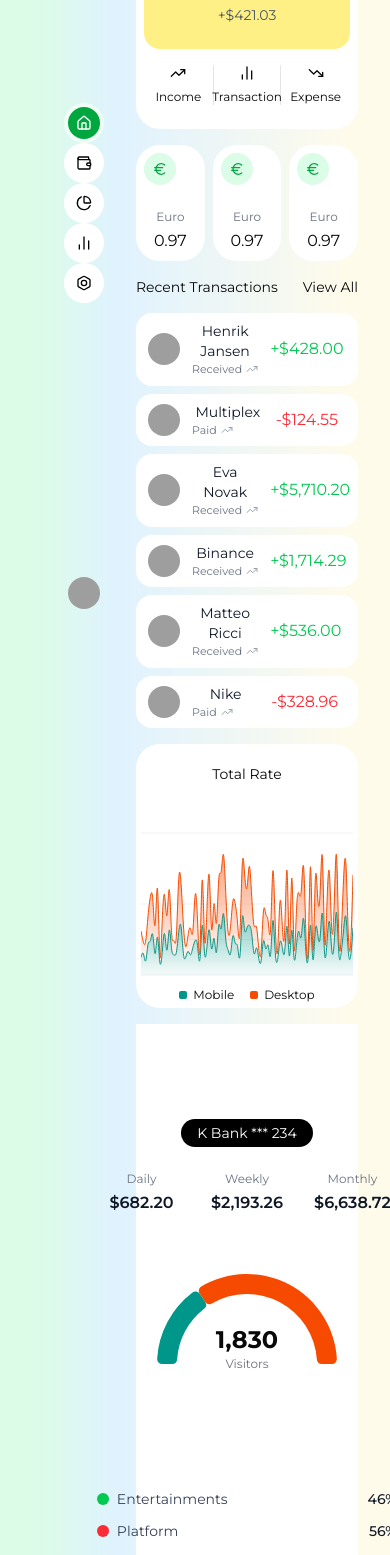
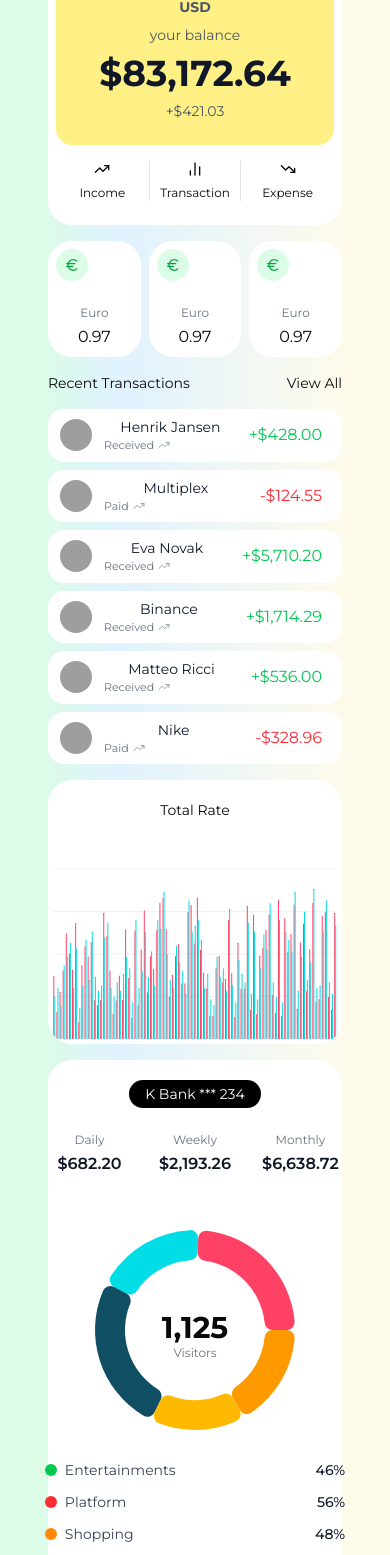
Before and after one commit to kaungkhantdev/financial-web, a React (Vite) app: page / in a window 390 px wide. Shown: the part 251-1806 px from the top of the page. Built offline with nearby package versions, Linux system fonts and the light colour scheme; grey boxes are pictures that could not be loaded.

Commit message:
add for responsive

```diff
--- a/src/components/layouts/Header.tsx
+++ b/src/components/layouts/Header.tsx
@@ -37,7 +37,7 @@ const NavItem: React.FC<NavItemProps> = ({ navParams, children }) => {
     <Link
       to={navParams.url}
       className={`rounded-full transition-colors ${
-        isActive ? "text-green-600" : "text-gray-500 hover:text-gray-700"
+        isActive ? "text-green-500" : "text-gray-500 hover:text-gray-700"
       }`}
     >
       {children}
@@ -59,7 +59,7 @@ const IconWrapper = ({
   >
     <div
       className={`w-8 h-8 rounded-full flex items-center justify-center transition-colors ${
-        active ? "bg-green-600" : "bg-white"
+        active ? "bg-green-500" : "bg-white"
       }`}
     >
       {children}
@@ -72,15 +72,16 @@ const Header: React.FC = () => {
   const currentPath = location.pathname;
 
   return (
-    <header className="px-8 py-4 h-screen sticky top-0">
+    <header className="md:px-8">
       {/* Top Bar */}
-      <div className=" flex flex-col items-center justify-between h-full">
+      <div className="lg:flex items-center justify-center w-full lg:min-h-screen">
+        <div className="flex items-center justify-between lg:min-h-screen lg:flex-col h-full w-full pb-10 md:py-8 lg:py-5">
           <img src={Logo} alt="Bank Logo" className="w-8 h-8" />
 
           {/* Greeting + Navigation */}
           <div className="">
             {/* Navigation Tabs */}
-          <div className="">
+            <div className="flex lg:block">
               {routes.map((route) => {
                 const Icon = route.icon;
                 const isActive = currentPath === route.url;
@@ -110,6 +111,7 @@ const Header: React.FC = () => {
             </Avatar>
           </div>
         </div>
+      </div>
 
 
     </header>
--- a/src/components/layouts/MainLayout.tsx
+++ b/src/components/layouts/MainLayout.tsx
@@ -5,7 +5,7 @@ import Loading from '../common/Loading';
 
 function MainLayout() {
   return (
-    <div className="flex w-full min-h-screen mx-auto">
+    <div className="lg:flex w-full min-h-screen mx-auto flex-wrap p-4 md:p-0">
       <Header />
       <main className="flex-1">
         <Suspense fallback={<Loading />}>
--- /dev/null
+++ b/src/features/finance/components/ChartPieDonutText.tsx
@@ -0,0 +1,167 @@
+"use client"
+
+import * as React from "react"
+import { Label, Pie, PieChart } from "recharts"
+
+import {
+  type ChartConfig,
+  ChartContainer,
+  ChartTooltip,
+  ChartTooltipContent,
+} from "@/components/ui/chart"
+
+export const description = "A donut chart with text"
+
+const chartData = [
+  { browser: "chrome", visitors: 275, fill: "var(--color-chrome)" },
+  { browser: "safari", visitors: 200, fill: "var(--color-safari)" },
+  { browser: "firefox", visitors: 287, fill: "var(--color-firefox)" },
+  { browser: "edge", visitors: 173, fill: "var(--color-edge)" },
+  { browser: "other", visitors: 190, fill: "var(--color-other)" },
+]
+
+const chartConfig = {
+  visitors: {
+    label: "Visitors",
+  },
+  chrome: {
+    label: "Chrome",
+    color: "var(--chart-1)",
+  },
+  safari: {
+    label: "Safari",
+    color: "var(--chart-2)",
+  },
+  firefox: {
+    label: "Firefox",
+    color: "var(--chart-3)",
+  },
+  edge: {
+    label: "Edge",
+    color: "var(--chart-4)",
+  },
+  other: {
+    label: "Other",
+    color: "var(--chart-5)",
+  },
+} satisfies ChartConfig
+
+export function ChartPieDonutText() {
+  const totalVisitors = React.useMemo(() => {
+    return chartData.reduce((acc, curr) => acc + curr.visitors, 0)
+  }, [])
+
+  return (
+        <div>
+          <div className="items-center pb-0">
+            <div className="mb-6 flex items-center justify-center">
+                <div className="py-1 px-4 rounded-full flex items-center justify-center bg-black dark:bg-green-950">
+                    <p className="text-sm text-white">K Bank *** 234</p>
+                </div>
+            </div>
+
+            <div className="grid grid-cols-3 gap-4 mb-6">
+                <div>
+                    <p className="text-xs text-gray-500 mb-1">Daily</p>
+                    <p className="font-semibold text-gray-900 dark:text-white">$682.20</p>
+                </div>
+                <div>
+                    <p className="text-xs text-gray-500 mb-1">Weekly</p>
+                    <p className="font-semibold text-gray-900 dark:text-white">$2,193.26</p>
+                </div>
+                <div>
+                    <p className="text-xs text-gray-500 mb-1">Monthly</p>
+                    <p className="font-semibold text-gray-900 dark:text-white">$6,638.72</p>
+                </div>
+            </div>
+
+          </div>
+          <div className="flex flex-1 items-center pb-0">
+            <ChartContainer
+              config={chartConfig}
+              className="mx-auto aspect-square w-full max-w-[260px]"
+            >
+                <PieChart>
+                    <ChartTooltip
+                        cursor={false}
+                        content={<ChartTooltipContent hideLabel />}
+                    />
+                    <Pie
+                      data={chartData}
+                      dataKey="visitors"
+                      nameKey="browser"
+                      innerRadius={70}
+                      outerRadius={100}
+                      strokeWidth={5}
+                      cornerRadius={8}
+                    >
+                    <Label
+                        content={({ viewBox }) => {
+                        if (viewBox && "cx" in viewBox && "cy" in viewBox) {
+                            return (
+                            <text
+                                x={viewBox.cx}
+                                y={viewBox.cy}
+                                textAnchor="middle"
+                                dominantBaseline="middle"
+                            >
+                                <tspan
+                                x={viewBox.cx}
+                                y={viewBox.cy}
+                                className="fill-foreground text-3xl font-bold"
+                                >
+                                {totalVisitors.toLocaleString()}
+                                </tspan>
+                                <tspan
+                                x={viewBox.cx}
+                                y={(viewBox.cy || 0) + 24}
+                                className="fill-muted-foreground"
+                                >
+                                Visitors
+                                </tspan>
+                            </text>
+                            )
+                        }
+                        }}
+                    />
+                    </Pie>
+                </PieChart>
+            </ChartContainer>
+          </div>
+          <div className="flex-col gap-2 text-sm">
+            {/* Category List */}
+            <div className="space-y-3">
+                <div className="flex items-center justify-between">
+                    <div className="flex items-center space-x-2">
+                    <div className="w-3 h-3 bg-green-500 rounded-full"></div>
+                    <span className="text-sm text-gray-700">Entertainments</span>
+                    </div>
+                    <span className="text-sm font-medium text-gray-900 dark:text-white">46%</span>
+                </div>
+                <div className="flex items-center justify-between">
+                    <div className="flex items-center space-x-2">
+                    <div className="w-3 h-3 bg-red-500 rounded-full"></div>
+                    <span className="text-sm text-gray-700">Platform</span>
+                    </div>
+                    <span className="text-sm font-medium text-gray-900 dark:text-white">56%</span>
+                </div>
+                <div className="flex items-center justify-between">
+                    <div className="flex items-center space-x-2">
+                    <div className="w-3 h-3 bg-orange-400 rounded-full"></div>
+                    <span className="text-sm text-gray-700">Shopping</span>
+                    </div>
+                    <span className="text-sm font-medium text-gray-900 dark:text-white">48%</span>
+                </div>
+                <div className="flex items-center justify-between">
+                    <div className="flex items-center space-x-2">
+                    <div className="w-3 h-3 bg-blue-500 rounded-full"></div>
+                    <span className="text-sm text-gray-700">Food & health</span>
+                    </div>
+                    <span className="text-sm font-medium text-gray-900 dark:text-white">63%</span>
+                </div>
+            </div>
+          </div>
+        </div>
+  )
+
+}
--- a/src/features/finance/components/Finance.tsx
+++ b/src/features/finance/components/Finance.tsx
@@ -1,16 +1,17 @@
 import { TrendingUp, TrendingDown, ChartNoAxesColumn, Euro, ChartSpline, BellDot } from 'lucide-react';
-import ChartRadialStacked from './ChartRadialStacked';
+// import ChartRadialStacked from './ChartRadialStacked';
 import TransactionList from './TransactionList';
 import { RateChart } from './RateChart';
 import { Button } from '@/components/ui/button';
+import { ChartPieDonutText } from './ChartPieDonutText';
 
 const Finance = () => {
   return (
     <div className="">
-        <div className="grid grid-cols-1 lg:grid-cols-3 gap-4">
+        <div className="grid grid-cols-1 lg:grid-cols-3 gap-4 md:p-8 lg:p-0">
             {/* Left Column */}
             <div className="lg:col-span-2 space-y-4 ">
-               <div className='flex items-center justify-center w-full min-h-screen'>
+               <div className='flex items-center justify-center w-full lg:min-h-screen'>
                 <div className="grid grid-cols-1 md:grid-cols-5 gap-4 w-full">
                     <div className='md:col-span-5 flex justify-between items-center'>
                         <h1 className="text-2xl mb-2">Good morning, Jaylon</h1>
@@ -105,11 +106,12 @@ const Finance = () => {
             </div>
 
             {/* Right Column */}
-            <div className="px-5 flex items-center justify-center bg-white w-full min-h-screen">
+            <div className="py-5 lg:py-0 px-5 flex items-center justify-center bg-white w-full lg:min-h-screen rounded-3xl lg:rounded-none">
                 <div>
-                    <ChartRadialStacked />
+                    {/* <ChartRadialStacked /> */}
+                    <ChartPieDonutText />
                     {/* Statistics Chart */}
-                    <div className='flex space-x-6 w-full justify-between lg:mt-16'>
+                    <div className='flex space-x-6 w-full justify-between mt-8 lg:mt-16'>
                         {/* Income and Expenses Cards */}
                         <div className="flex flex-col justify-end">
                             <div className="flex items-center mb-4">
--- a/src/features/finance/components/RateChart.tsx
+++ b/src/features/finance/components/RateChart.tsx
@@ -1,7 +1,7 @@
 import * as React from "react"
 import {
-    Area,
-    AreaChart,
+    Bar,
+    BarChart,
     CartesianGrid,
     // XAxis
 } from "recharts"
@@ -16,8 +16,8 @@ import {
 import {
   type ChartConfig,
   ChartContainer,
-  ChartLegend,
-  ChartLegendContent,
+//   ChartLegend,
+//   ChartLegendContent,
   ChartTooltip,
   ChartTooltipContent,
 } from "@/components/ui/chart"
@@ -157,7 +157,7 @@ export function RateChart() {
   })
 
   return (
-    <Card className="p-0 shadow-none rounded-3xl border-0 h-full">
+    <Card className="p-0 shadow-none rounded-3xl overflow-hidden border-0 h-full">
       <CardHeader className="flex items-center gap-2 space-y-0 py-5 sm:flex-row">
         <div className="grid flex-1 gap-1">
           <span className="text-sm">Total Rate</span>
@@ -182,12 +182,21 @@ export function RateChart() {
           </SelectContent>
         </Select>
       </CardHeader>
-      <CardContent className="p-0">
+      <CardContent className="p-0 min-h-[180px]">
         <ChartContainer
           config={chartConfig}
-          className="aspect-auto h-[180px] w-full"
+          className="aspect-auto h-full w-full"
         >
-          <AreaChart data={filteredData}>
+            <BarChart accessibilityLayer data={filteredData}>
+                <CartesianGrid vertical={false} />
+                <ChartTooltip
+                cursor={false}
+                content={<ChartTooltipContent indicator="dashed" />}
+                />
+                <Bar dataKey="desktop" fill="var(--color-desktop)" radius={4} />
+                <Bar dataKey="mobile" fill="var(--color-mobile)" radius={4} />
+            </BarChart>
+          {/* <AreaChart data={filteredData}>
             <defs>
               <linearGradient id="fillDesktop" x1="0" y1="0" x2="0" y2="1">
                 <stop
@@ -215,7 +224,7 @@ export function RateChart() {
               </linearGradient>
             </defs>
             <CartesianGrid vertical={false} />
-            {/* <XAxis
+            <XAxis
               dataKey="date"
               tickLine={false}
               axisLine={false}
@@ -228,7 +237,7 @@ export function RateChart() {
                   day: "numeric",
                 })
               }}
-            /> */}
+            />
             <ChartTooltip
               cursor={false}
               content={
@@ -258,7 +267,7 @@ export function RateChart() {
               stackId="a"
             />
             <ChartLegend content={<ChartLegendContent />} />
-          </AreaChart>
+          </AreaChart> */}
         </ChartContainer>
       </CardContent>
     </Card>
--- a/src/index.css
+++ b/src/index.css
@@ -62,8 +62,10 @@
   --border: oklch(0.92 0.004 286.32);
   --input: oklch(0.92 0.004 286.32);
   --ring: oklch(0.623 0.214 259.815);
-  --chart-1: oklch(0.646 0.222 41.116);
-  --chart-2: oklch(0.6 0.118 184.704);
+  /* --chart-1: oklch(0.646 0.222 41.116);
+  --chart-2: oklch(0.6 0.118 184.704); */
+  --chart-1: oklch(0.7 0.2417 16.94);
+  --chart-2: oklch(0.8157 0.13867738772728916 199.90713726446387);
   --chart-3: oklch(0.398 0.07 227.392);
   --chart-4: oklch(0.828 0.189 84.429);
   --chart-5: oklch(0.769 0.188 70.08);
```
Also changed, not shown: src/assets/logo.png (added), src/assets/logo.svg. Lines whose indentation alone changed are shown as unchanged.
